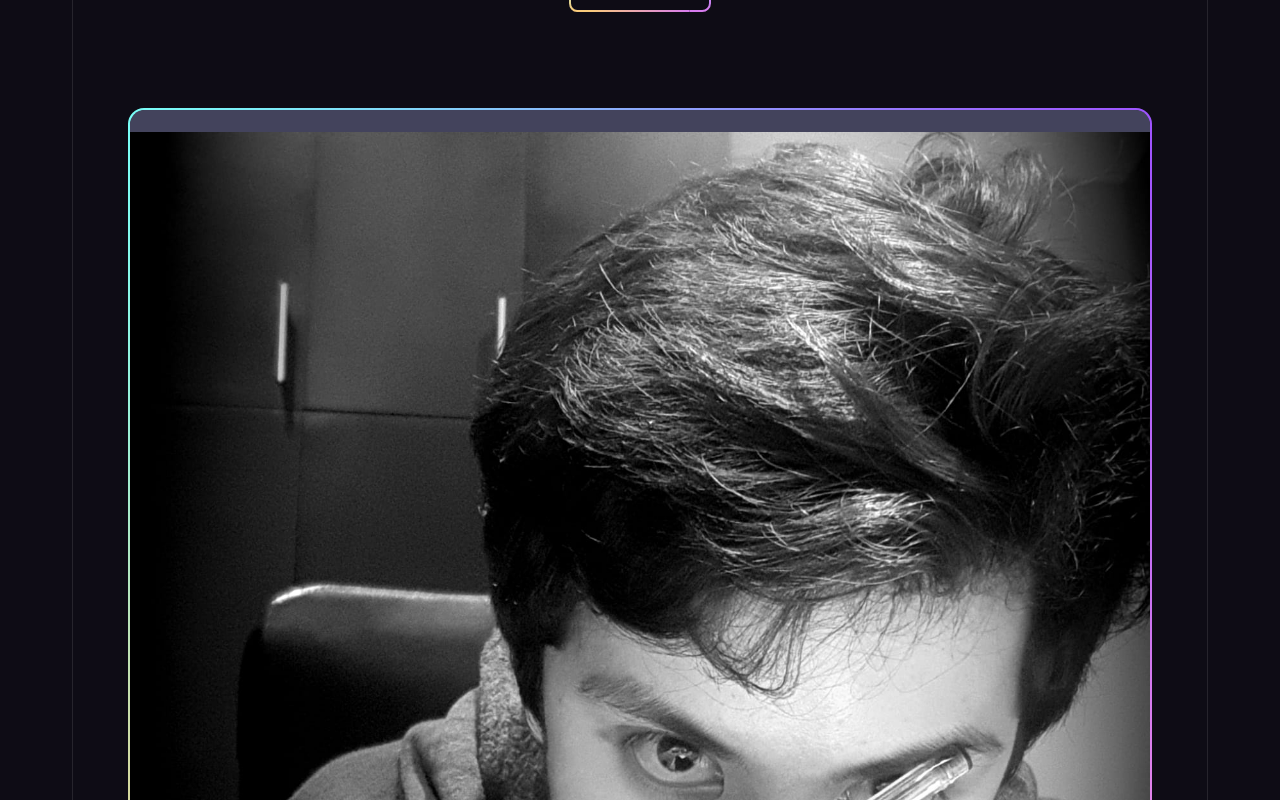
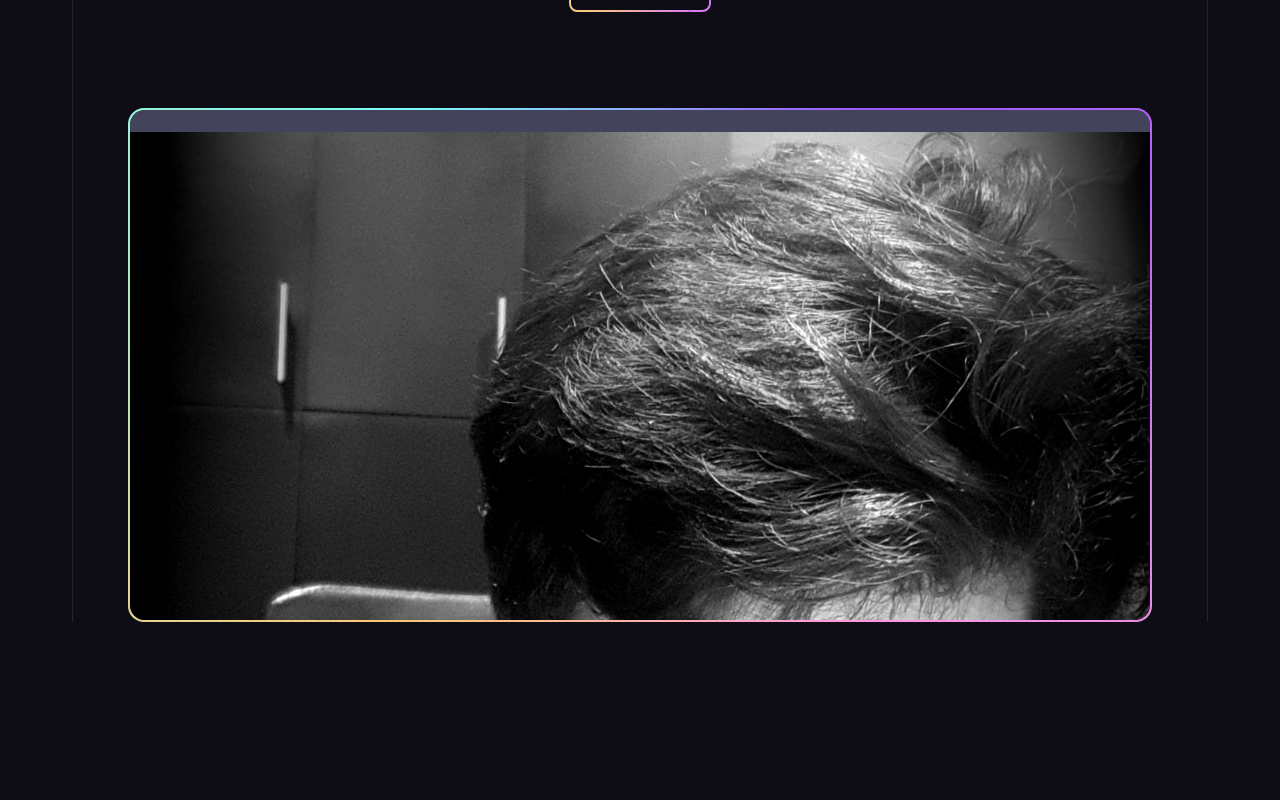
Before and after one commit to Dz-devz/Personal-Portfolio, a React (Vite) app: page / in a window 1280 px wide. Shown: the part 580-1380 px from the top of the page. After the commit the page ends 1330 px from the top, so only its background shows below. Built offline with nearby package versions, Linux system fonts and the light colour scheme.

Commit message:
progress: responsive image and container

```diff
--- a/src/components/hero.tsx
+++ b/src/components/hero.tsx
@@ -23,8 +23,14 @@ export default function Hero() {
           <div className="relative z-1 p-0.5 rounded-2xl bg-conic-gradient">
             <div className="relative bg-n-8 rounded-[1rem]">
               <div className="h-[1.4rem] bg-n-10 rounded-t-[0.9rem]" />
-              <div>
-                <img src={DzDP} />
+              <div className="aspect-[33/40] rounded-b-[0.9rem] overflow-hidden md:aspect-[688/490] lg:aspect-[1024/490]">
+                <img
+                  src={DzDP}
+                  className="w-full"
+                  width={1440}
+                  height={1800}
+                  alt="Display Picture of Dz dev"
+                />
               </div>
             </div>
           </div>
```
